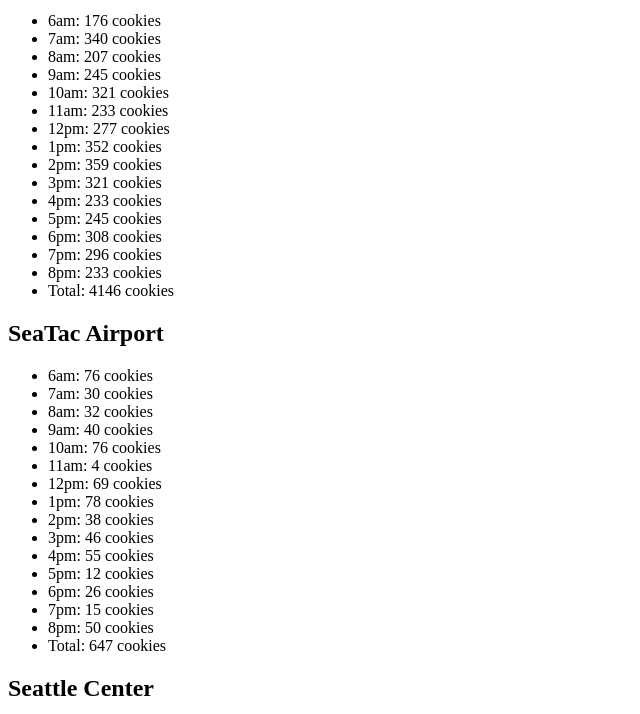
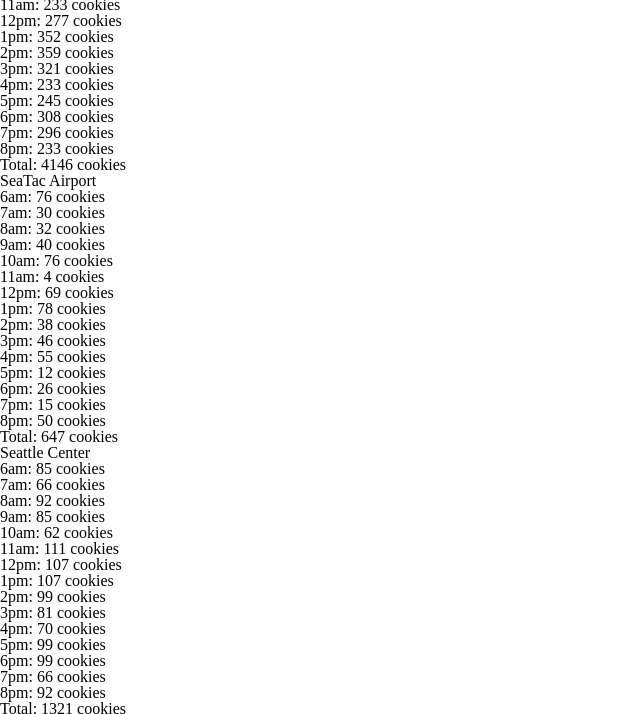
Before and after one commit to andrewquamme/cookie-stand, a plain HTML site: page sales.html in a window 1280 px wide. Shown: the part 115-829 px from the top of the page, without its empty margins (0-640 px from the left). Drawn offline with Linux system fonts and the light colour scheme.

Commit message:
activates reset.css

```diff
--- a/sales.html
+++ b/sales.html
@@ -3,7 +3,7 @@
 
   <head>
     <title>Salmon Cookies Sales Platform</title>
-    <!-- <link rel="stylesheet" type="text/css" href="css/reset.css" /> -->
+    <link rel="stylesheet" type="text/css" href="css/reset.css" />
     <link rel="stylesheet" type="text/css" href="css/style.css" />
   </head>
 
```
